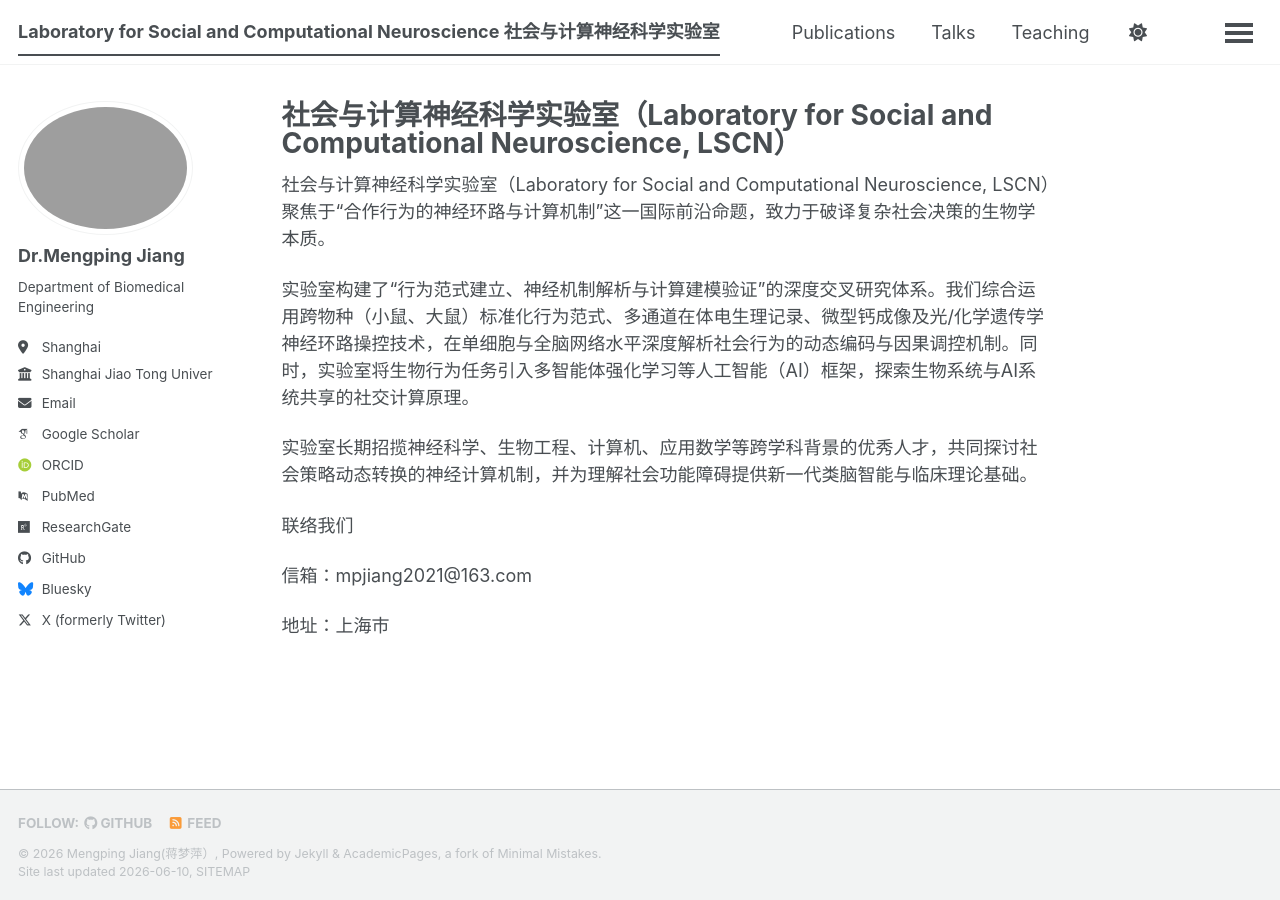
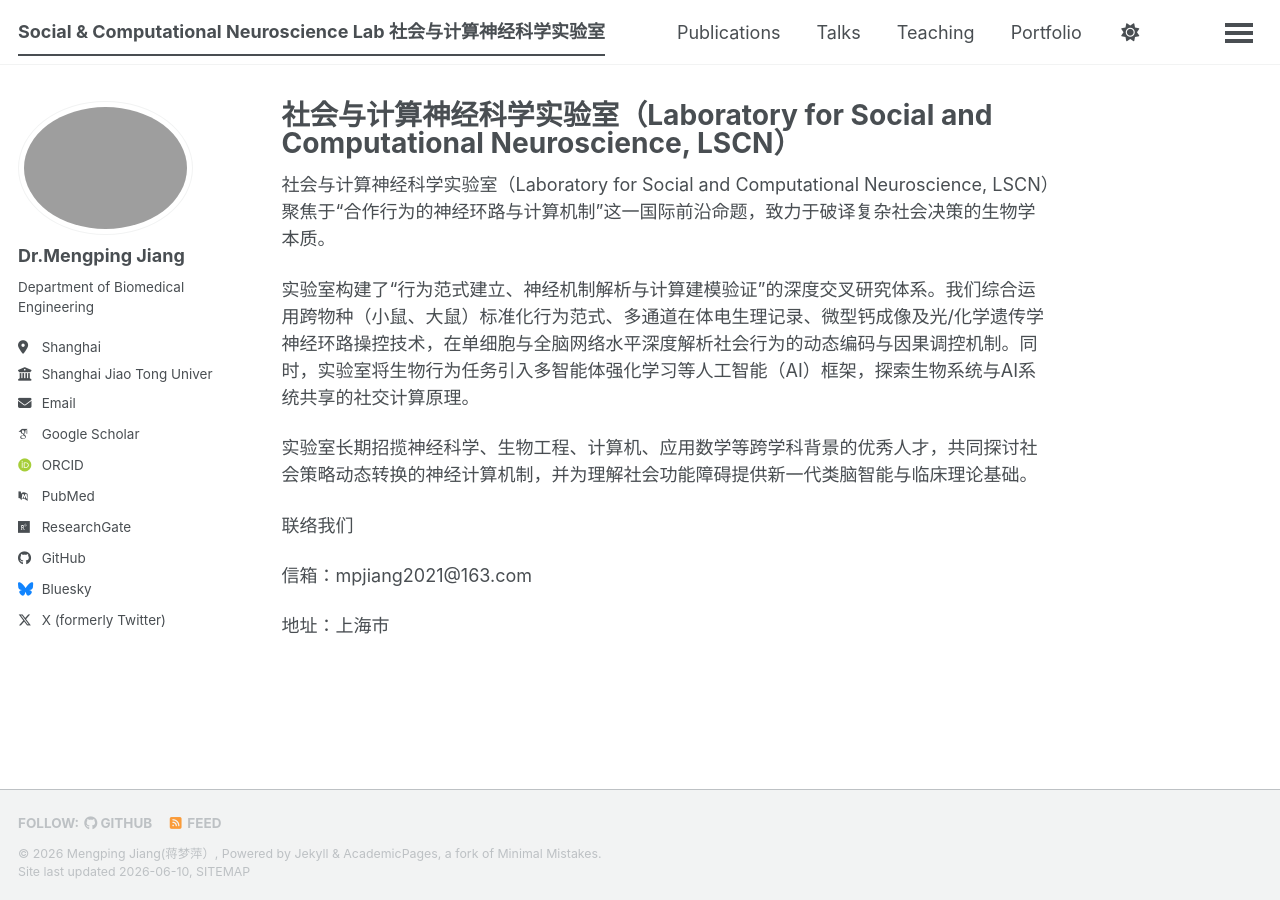
Before and after one commit to MengpingJiang/mengpingjiang.github.io, a Jekyll site: the page built from _pages/about.md, in a window 1280 px wide. Built offline with Jekyll 4.4.1, drawn with Linux system fonts in a browser that asks for light colours; some web fonts are replaced; a script bundle is joined from its source files by our own code; library files that are not in the unit come from our copies.

Commit message:
Update masthead.html

```diff
--- a/_includes/masthead.html
+++ b/_includes/masthead.html
@@ -7,7 +7,7 @@
         <ul class="visible-links">
           <li class="masthead__menu-item masthead__menu-item--lg persist {% if page.url == '/' or page.url == '/index.html' %}selected{% endif %}">
            <a href="{{ base_path }}/" class="lab-title">
-            <span class="lab-title-en">Laboratory for Social and Computational Neuroscience</span>
+            <span class="lab-title-en">Social & Computational Neuroscience Lab</span>
             <span class="lab-title-cn">社会与计算神经科学实验室</span>
            </a>
           </li>
```
